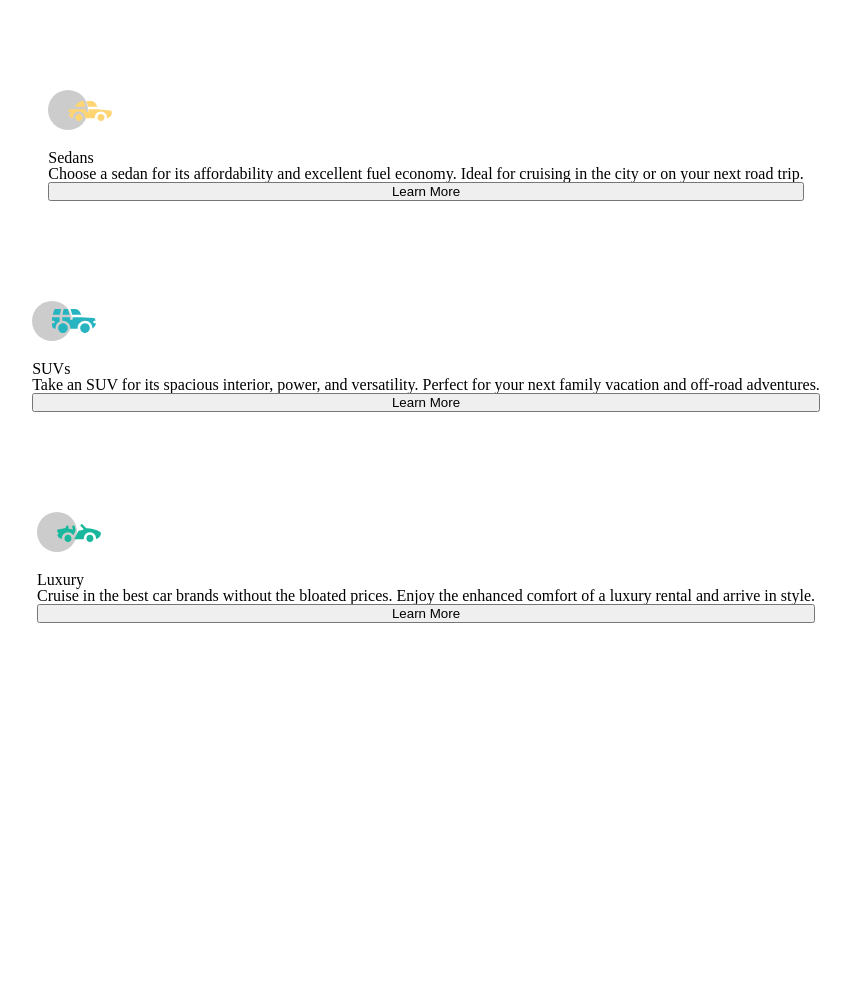
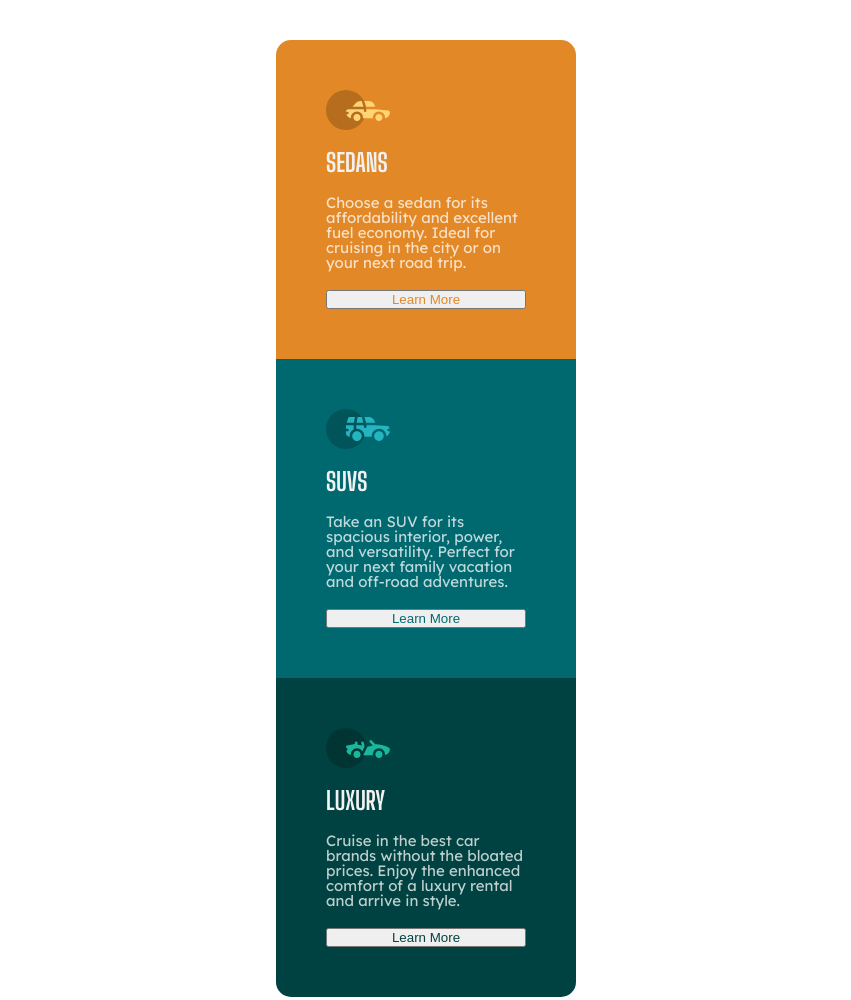
Before and after one commit to Joaovitorsw/3-column-preview-card-component, a plain HTML site: page index.html in a window 1280 px wide. Shown: the whole page, without its empty margins (214-1065 px from the left). Before the commit the page ends 800 px from the top, so only its background shows below. Drawn offline with Linux system fonts and the light colour scheme.

Commit message:
✨ feat: cards title, button and paragraph style

```diff
--- a/style.css
+++ b/style.css
@@ -30,3 +30,45 @@ img {
   height: min-content;
   margin-bottom: 20px;
 }
+
+.sedans-title,
+.suvs-title,
+.luxury-title {
+  text-transform: uppercase;
+  color: var(--neutral-color-dark);
+  font-family: "Big Shoulders Display";
+  font-size: 25px;
+  margin-bottom: 20px;
+}
+
+.sedans-paragraph,
+.suvs-paragraph,
+.luxury-paragraph {
+  color: var(--neutral-color);
+  font-family: "Lexend Deca";
+  max-width: 200px;
+  font-size: 15px;
+  margin-bottom: 20px;
+}
+
+.sedans-card button {
+  color: var(--primary-color);
+}
+.suvs-card button {
+  color: var(--secondary-color);
+}
+.luxury-card button {
+  color: var(--tertiary-color);
+}
+
+.sedans-card {
+  border-radius: 15px 15px 0px 0px;
+  background-color: var(--primary-color);
+}
+.suvs-card {
+  background-color: var(--secondary-color);
+}
+.luxury-card {
+  border-radius: 0px 0px 15px 15px;
+  background-color: var(--tertiary-color);
+}
```
